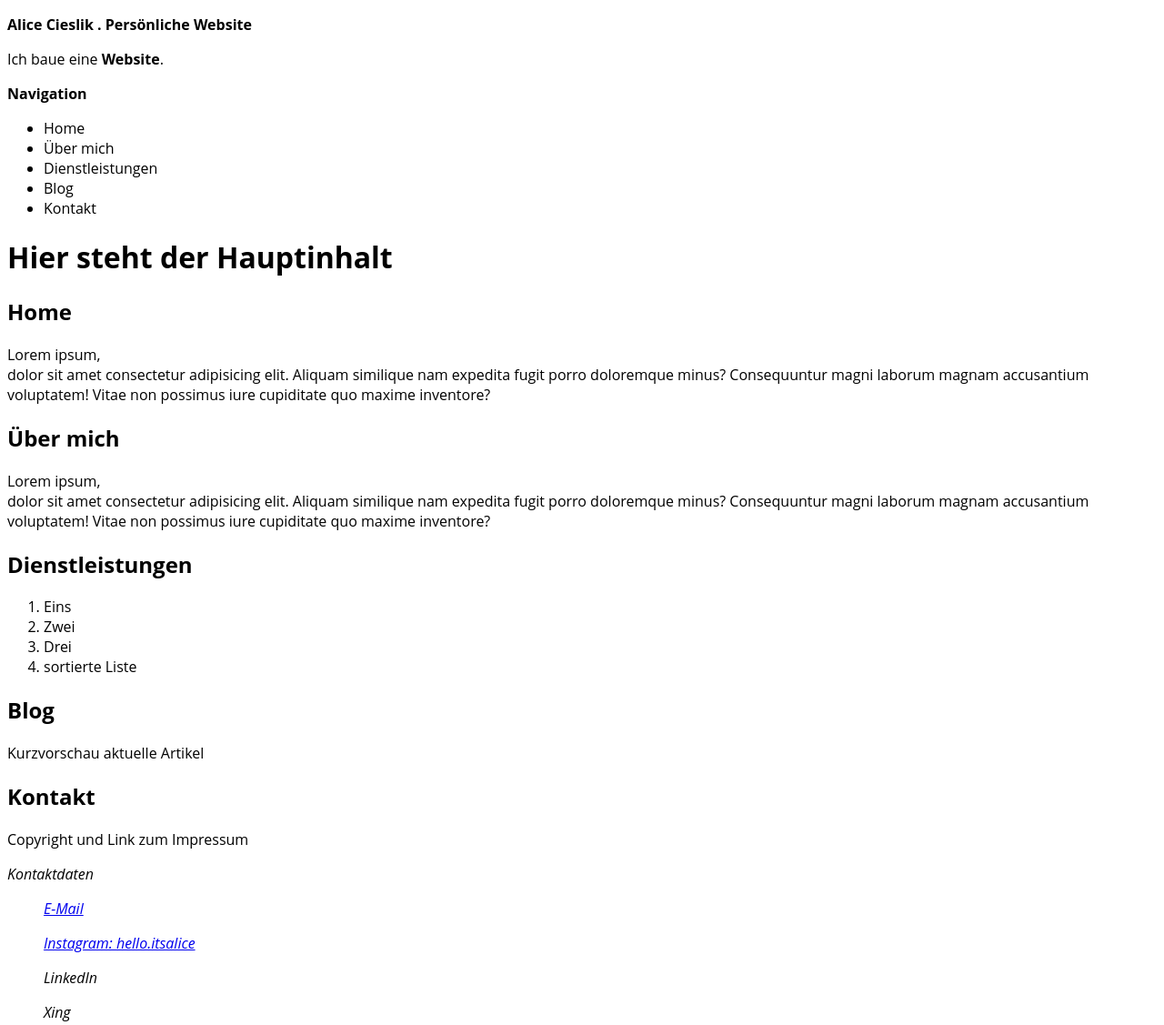
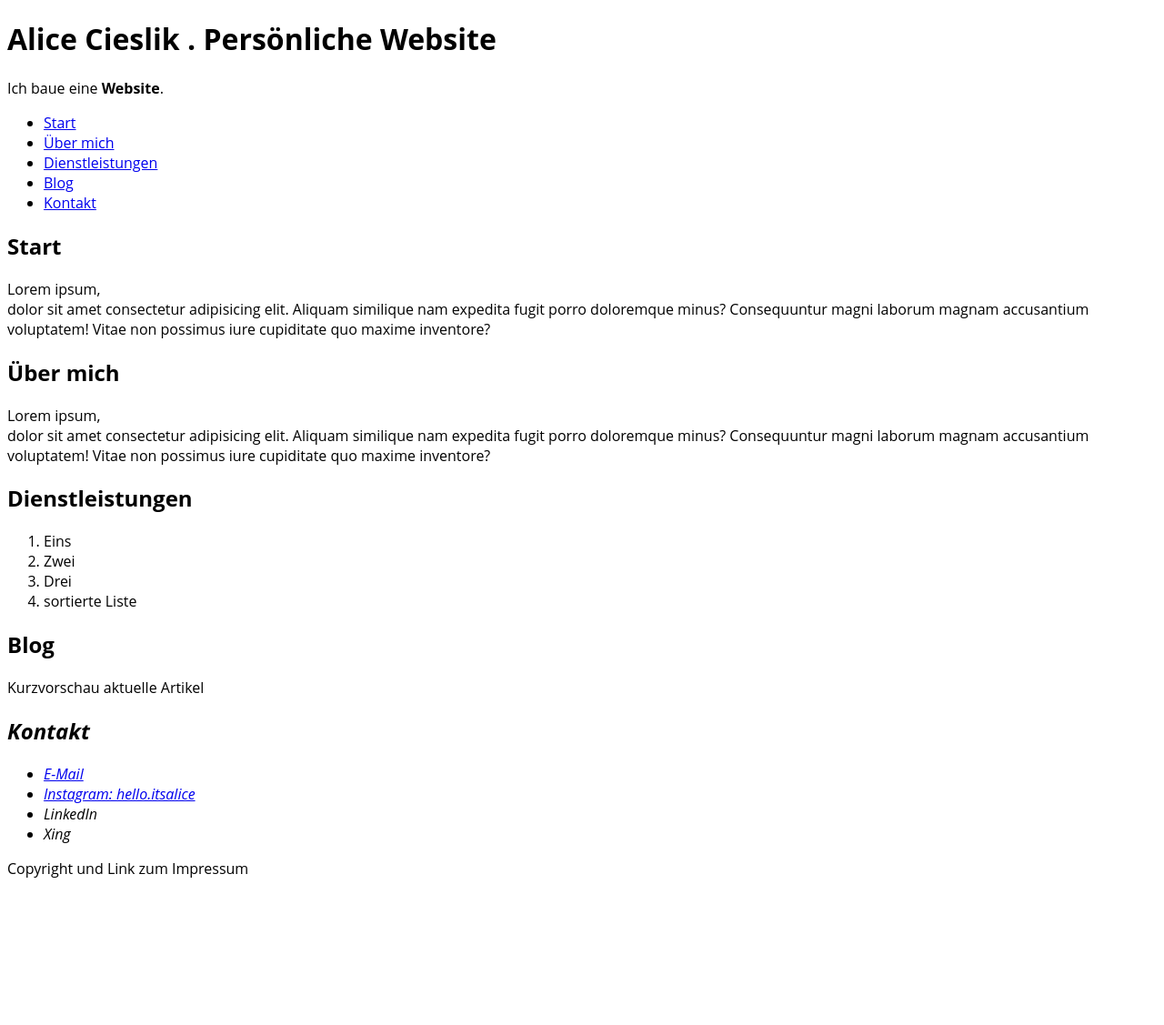
Before and after one commit to alicie232/personal-website, a plain HTML site: page index.html in a window 1280 px wide. Shown: the whole page at 91% size. After the commit the page ends 982 px from the top, so only its background shows below. Drawn offline with Linux system fonts and the light colour scheme.

Commit message:
adressed issues mentioned by mbosselmann

```diff
--- a/index.html
+++ b/index.html
@@ -1,5 +1,5 @@
 <!DOCTYPE html>
-<html lang="en">
+<html lang="de">
   <head>
     <meta charset="UTF-8" />
     <meta http-equiv="X-UA-Compatible" content="IE=edge" />
@@ -9,35 +9,38 @@
   </head>
   <body>
     <header>
-      <p><strong>Alice Cieslik . Persönliche Website</strong> </p>
+      <p><h1>Alice Cieslik . Persönliche Website</h1></p>
 
       <p>Ich baue eine <strong>Website</strong>.</p>
     </header>
 
     <nav>
-      <strong>Navigation</strong>
       <ul>
-        <li>Home</li>
-        <li>Über mich</li>
-        <li>Dienstleistungen</li>
-        <li>Blog</li>
-        <li>Kontakt</li>
+        <li><a href="#Start" alt="Start">Start</a></li>
+        <li><a href="#Über-mich" alt="Über mich">Über mich</a></li>
+        <li><a href="#Dienstleistungen" alt="Dienstleistungen">Dienstleistungen</a></li>
+        <li><a href="#Blog" alt="Blog">Blog</a></li>
+        <li><a href="#Kontakt" alt="Kontakt">Kontakt</a></li>
       </ul>
     </nav>
 
     <main>
-      <h1>Hier steht der Hauptinhalt</h1>
-      <h2>Home</h2>
+      <section>
+      <h2 id="Start">Start</h2>
 
       <p> Lorem ipsum, <br> dolor sit amet consectetur adipisicing elit. Aliquam similique nam expedita fugit porro doloremque minus? Consequuntur magni laborum magnam accusantium voluptatem! Vitae non possimus iure cupiditate quo maxime inventore?
       </p>
+    </section>
 
-      <h2>Über mich</h2>
+    <section>
+      <h2 id="Über-mich">Über mich</h2>
 
       <p> Lorem ipsum, <br> dolor sit amet consectetur adipisicing elit. Aliquam similique nam expedita fugit porro doloremque minus? Consequuntur magni laborum magnam accusantium voluptatem! Vitae non possimus iure cupiditate quo maxime inventore?
-    </p>
+      </p>
+    </section>
 
-    <h2>Dienstleistungen</h2>
+    <section>
+      <h2 id="Dienstleistungen">Dienstleistungen</h2>
     <p>
       <ol>
         <li>Eins</li>
@@ -45,28 +48,29 @@
         <li>Drei</li>
         <li>sortierte Liste</li>
       </ol></p>
+    </section>
 
-    <h2>Blog</h2>
+    <section>
+    <h2 id="Blog">Blog</h2>
 
     <p>Kurzvorschau aktuelle Artikel</p>
-
-    <h2>Kontakt</h2>
-
+    </section>
 
     </main>
 
     <footer>
+      <address>
+        <h2 id="Kontakt">Kontakt</h2>
+            <ul>
+              <li><a href="mailto:alice.cieslik@gmail.com?subject=Kontaktanfrage">E-Mail</a></li>
+            <li><a href="https://www.instagram.com/hello.itsalice/">Instagram: hello.itsalice</a></li>
+            <li>LinkedIn</li>
+            <li>Xing</li>
+            </ul>
+      </address>
+
       <p>Copyright und Link zum Impressum</p>
     </footer>
 
-    <address>Kontaktdaten
-  <p>
-      <ul><a href="mailto:alice.cieslik@gmail.com?subject=Kontaktanfrage">E-Mail</a></ul>
-      <ul><a href="https://www.instagram.com/hello.itsalice/">Instagram: hello.itsalice</a></ul>
-      <ul>LinkedIn</ul>
-      <ul>Xing</ul>
-    </p>
-    </address>
-
   </body>
 </html>
```
